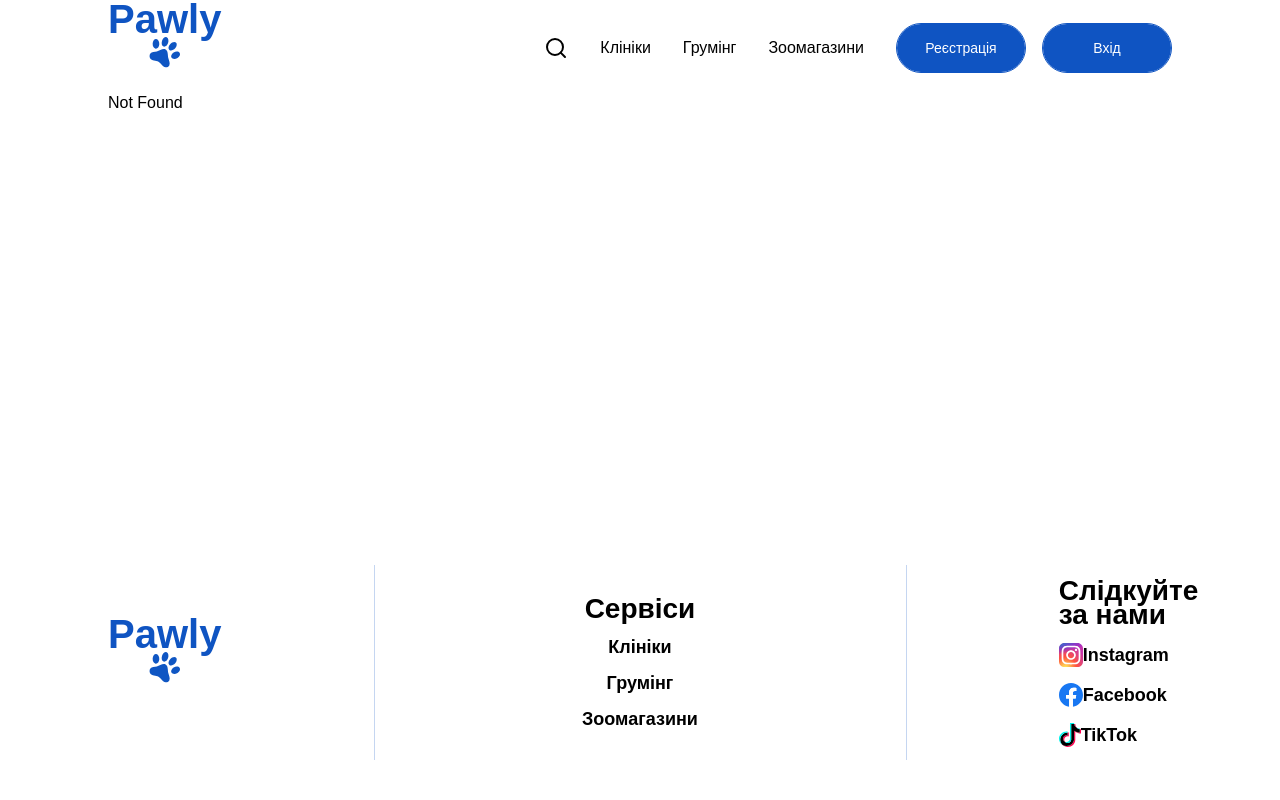
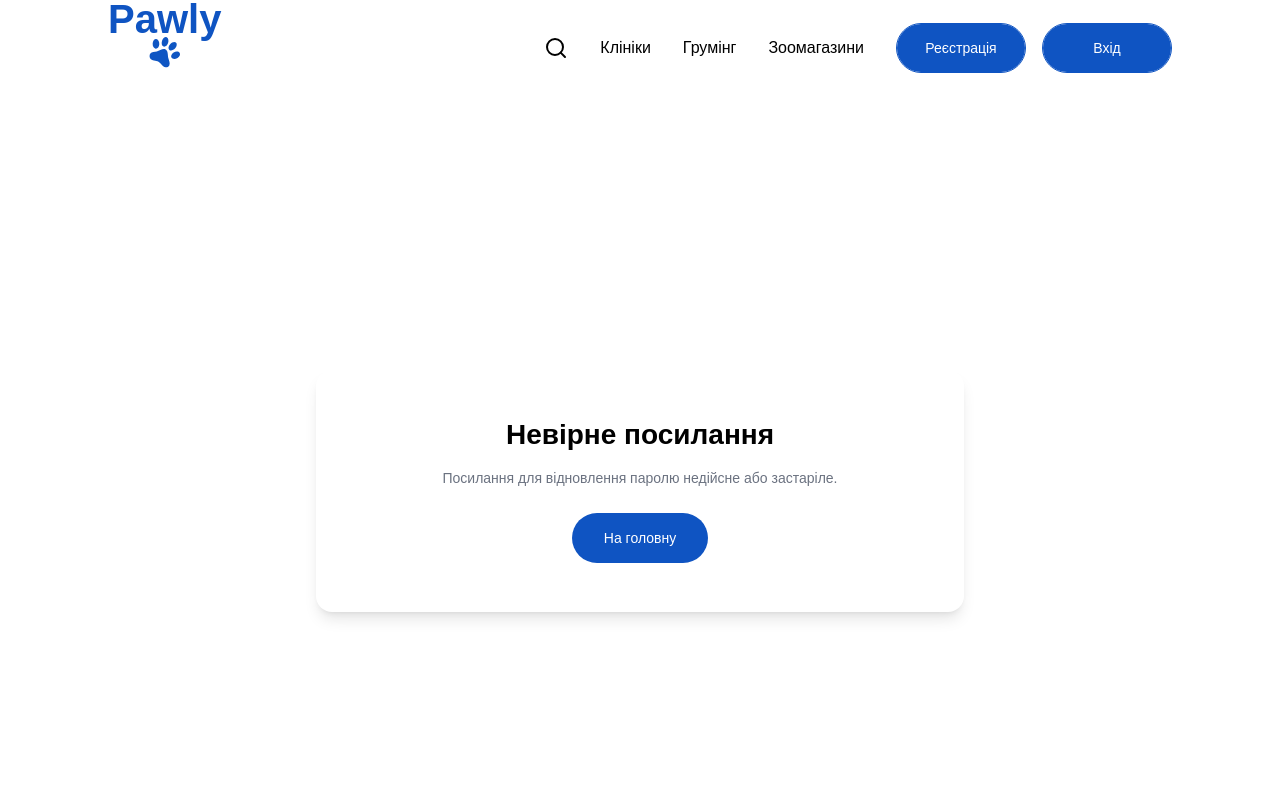
Before and after one commit to pet-services-finder-client/--front-end, a React (Vite) app: page /reset-password in a window 1280 px wide. Before the commit this address had no page. Shown: the top 800 px of the page. Built offline with nearby package versions, Linux system fonts and the light colour scheme.

Commit message:
Add reset Page

```diff
--- a/src/components/LoginForm/LoginForm.tsx
+++ b/src/components/LoginForm/LoginForm.tsx
@@ -32,7 +32,6 @@ export const LoginForm: React.FC<LoginFormProps> = ({
   onSwitchModal,
   onClose,
 }) => {
-  const navigate = useNavigate();
   const { loading, error } = useSelector((state: RootState) => state.auth);
 
   const {
--- a/src/main.tsx
+++ b/src/main.tsx
@@ -9,6 +9,7 @@ import { PetCreatePage } from "./pages/PetCreatePage/PetCreatePage.tsx";
 import { UserPetProfilePage } from "./pages/UserPetProfilePage/UserPetProfilePage.tsx";
 import { BusinessDetailsPage } from "./pages/BusinessDetailsPage/BusinessDetailsPage.tsx";
 import { Catalog } from "./pages/Catalog/Catalog.tsx";
+import { ResetPasswordPage } from "./pages/ResetPasswordPage/ResetPasswordPage.tsx";
 
 createRoot(document.getElementById("root")!).render(
   <Provider store={store}>
@@ -20,6 +21,7 @@ createRoot(document.getElementById("root")!).render(
           <Route path="petCreate" element={<PetCreatePage />} />
           <Route path="profile" element={<UserPetProfilePage />} />
           <Route path="businesses/:id" element={<BusinessDetailsPage />} />
+          <Route path="reset-password" element={<ResetPasswordPage />} />
         </Route>
       </Routes>
     </BrowserRouter>
--- /dev/null
+++ b/src/pages/ResetPasswordPage/ResetPasswordPage.tsx
@@ -0,0 +1,5 @@
+import { Resetpasswordform } from "@/components/Resetpasswordform/Resetpasswordform";
+
+export const ResetPasswordPage = () => {
+  return <Resetpasswordform />;
+};
--- a/src/pages/UserPetProfilePage/UserPetProfilePage.tsx
+++ b/src/pages/UserPetProfilePage/UserPetProfilePage.tsx
@@ -2,7 +2,6 @@ import { BtnBack } from "@/components/BtnBack";
 import { PetProfile } from "@/components/PetProfile";
 import { UserProfile } from "@/components/UserProfile";
 import type React from "react";
-import { Link } from "react-router-dom";
 
 export const UserPetProfilePage: React.FC = () => {
   return (
```
